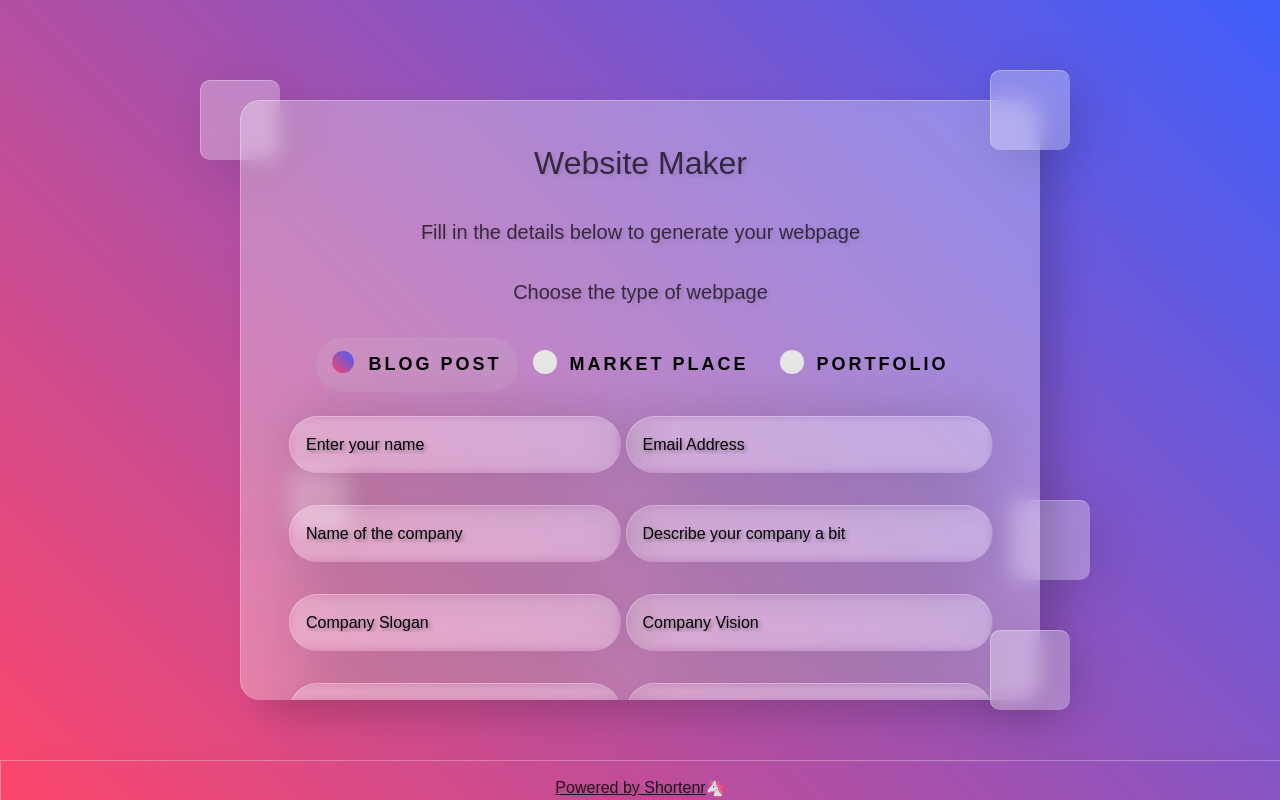
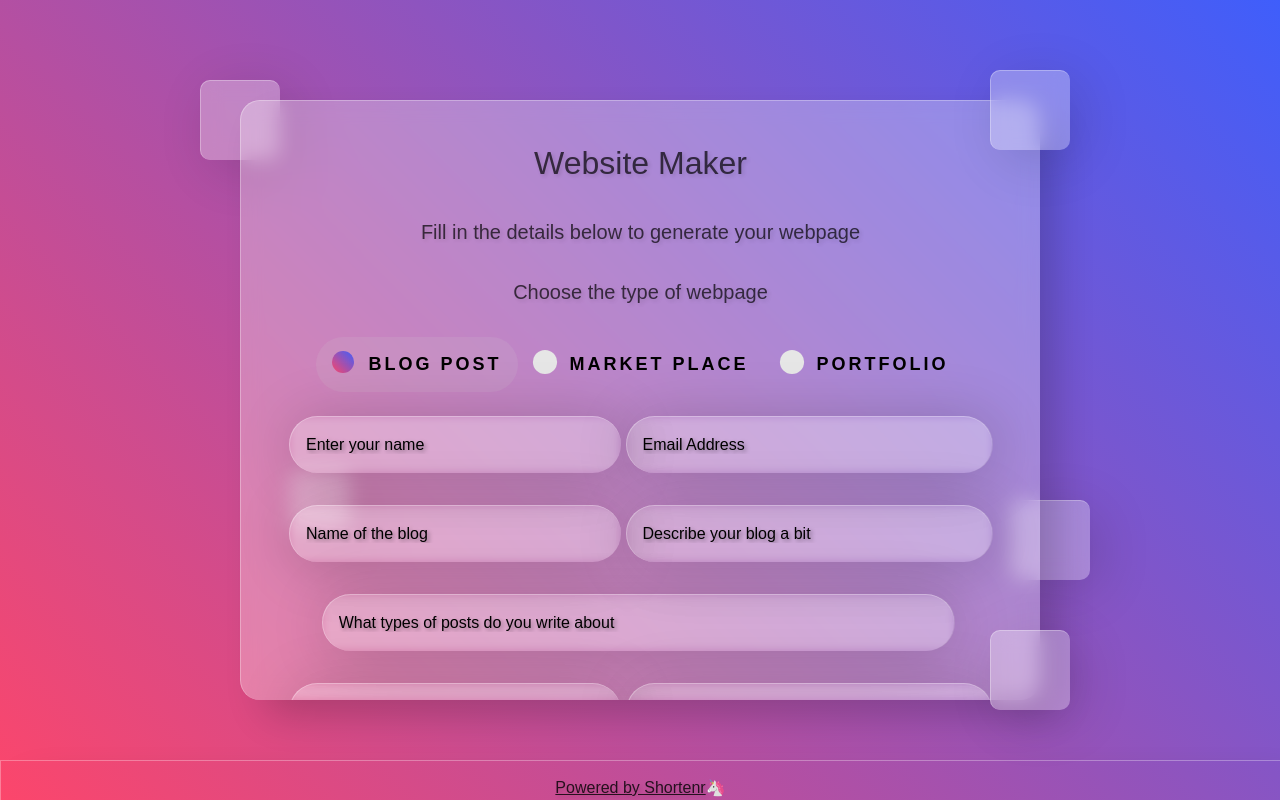
Before and after one commit to RacquelNinaDennison/gpt-website-maker, a Next.js app: page /gptMaker in a window 1280 px wide. Both pictures are taken after a click on the label "BLOG POST". Built offline with nearby package versions, Linux system fonts and the light colour scheme.

Commit message:
Adjusted the imports on the loader

```diff
--- a/src/Components/BlogPost.tsx
+++ b/src/Components/BlogPost.tsx
@@ -66,7 +66,7 @@ export const BlogPost: React.FC<BlogPostProps> = ({
 			<div className={styles.row1}>
 				<input
 					type='text'
-					placeholder='Name of the company'
+					placeholder='Name of the blog'
 					onChange={onChangeHandler}
 					name='userName'
 					value={userName}
@@ -75,32 +75,25 @@ export const BlogPost: React.FC<BlogPostProps> = ({
 				<br />
 				<input
 					type='text'
-					placeholder='Describe your company a bit'
+					placeholder='Describe your blog a bit'
 					onChange={onChangeHandler}
 					name='theme'
 					value={gptPrompt.theme}
 				/>
 				<br />
 			</div>
-			<div className={styles.row1}>
+
 			<input
 				type='text'
-					placeholder='Company Slogan'
+				placeholder='What types of posts do you write about'
 				onChange={onChangeHandler}
 				name='userName'
 				value={userName}
 				className={styles.inputTag}
 			/>
+
 			<br />
-				<input
-					type='text'
-					placeholder='Company Vision'
-					onChange={onChangeHandler}
-					name='theme'
-					value={gptPrompt.theme}
-				/>
-				<br />
-			</div>
+
 			<div className={styles.row1}>
 				<input
 					type='text'
--- a/src/Components/loader.tsx
+++ b/src/Components/loader.tsx
@@ -1,5 +1,5 @@
 import styles from "../styles/loader.module.scss";
-const Loader = () => {
+export const Loader = () => {
 	return (
 		<>
 			<div className={styles.centered}>
--- a/src/pages/gptMaker/index.tsx
+++ b/src/pages/gptMaker/index.tsx
@@ -6,7 +6,7 @@ import {
 	gptGeneratorResponse,
 	gptGeneratorRequest,
 } from "@/types/gptGeneratorTypes";
-import Loader from "../../Components/Loader";
+import Loader from "@/Components/Loader";
 import Confetti from "react-confetti";
 import { BlogPost } from "@/Components/BlogPost";
 import { MarketPlace } from "@/Components/MarketPlace";
```
Lines whose indentation alone changed are shown as unchanged.
